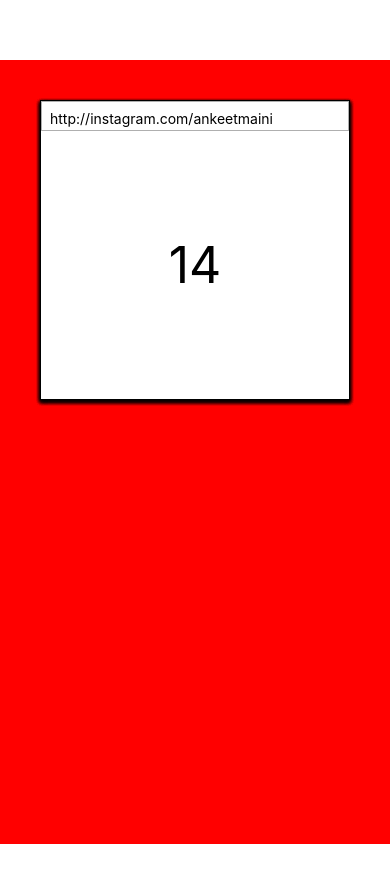
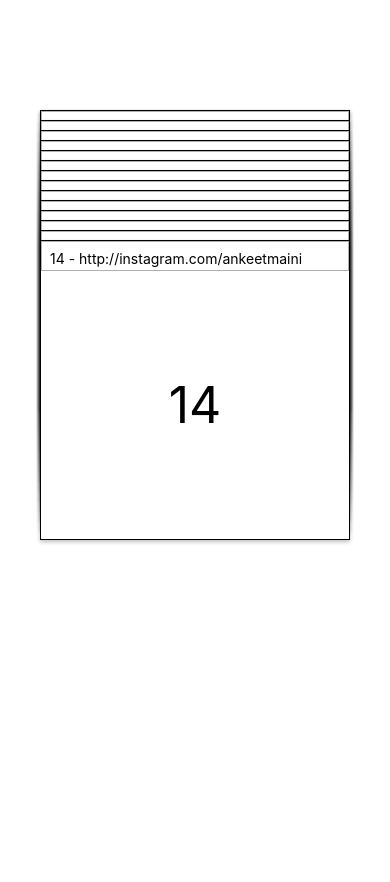
Before and after one commit to ankeetmaini/rn-animation-chrome-android, a React Native app: screen / in a window 390 px wide. Shown: the top 882 px of the page. Before the commit the page ends 844 px from the top, so only its background shows below. Built offline with nearby package versions, Linux system fonts and the light colour scheme.

Commit message:
Fix slide down animation

```diff
--- a/src/Card.tsx
+++ b/src/Card.tsx
@@ -7,7 +7,7 @@ const Card: FunctionComponent<Props> = ({ index }) => {
   return (
     <View style={[styles.container]} pointerEvents="none">
       <View style={[styles.url]}>
-        <Text>http://instagram.com/ankeetmaini</Text>
+        <Text>{index} - http://instagram.com/ankeetmaini</Text>
       </View>
       <View style={styles.body}>
         <Text style={{ fontSize: 50 }}>{index}</Text>
--- a/src/Root.tsx
+++ b/src/Root.tsx
@@ -1,4 +1,4 @@
-import React, { useRef } from "react";
+import React, { useRef, useState } from "react";
 import {
   StyleSheet,
   SafeAreaView,
@@ -10,62 +10,74 @@ import Card from "./Card";
 
 const TOTAL_CARDS = 15;
 const DRAG_AMOUNT = 100;
-const CARDS_ARRAY = Array.from({ length: TOTAL_CARDS });
+const CARDS_ARRAY = Array.from({ length: TOTAL_CARDS }).fill(0);
+const SHADOW_AMOUNT = 10;
+
+const getRange = (
+  length: number,
+  i: number,
+  position: "first" | "last" | "middle"
+) => {
+  const highestIndex = length - 1;
+  if (position === "first") {
+    return {
+      inputRange: [0, 0],
+      outputRange: [SHADOW_AMOUNT, SHADOW_AMOUNT]
+    };
+  }
+  if (position === "last") {
+    return {
+      inputRange: [0, (SHADOW_AMOUNT + DRAG_AMOUNT) * i],
+      outputRange: [i * SHADOW_AMOUNT, (SHADOW_AMOUNT + DRAG_AMOUNT) * i]
+    };
+  }
+
+  return {
+    inputRange: [
+      0,
+      (highestIndex - i) * (SHADOW_AMOUNT + DRAG_AMOUNT),
+      highestIndex * (SHADOW_AMOUNT + DRAG_AMOUNT)
+    ],
+    outputRange: [
+      i * SHADOW_AMOUNT,
+      i * SHADOW_AMOUNT,
+      i * (SHADOW_AMOUNT + DRAG_AMOUNT)
+    ]
+  };
+};
 
 export default function Root() {
   const animationValue = useRef(new Animated.Value(0)).current;
-  let startPanY = useRef(0).current;
+  let _startPanY = useRef(0).current;
   let totalPanY = useRef(0).current;
   const panResponder = useRef(
     PanResponder.create({
       onMoveShouldSetPanResponder: () => true,
       onPanResponderGrant: (_, { y0 }) => {
-        startPanY = y0;
+        _startPanY = y0;
       },
       onPanResponderMove: (_, { moveY }) => {
-        totalPanY += moveY - startPanY;
-        startPanY = moveY;
+        totalPanY += moveY - _startPanY;
+        _startPanY = moveY;
         animationValue.setValue(totalPanY);
       }
     })
   ).current;
-
-  animationValue.addListener(v => console.log("AnimationValue: ", v.value));
-
   return (
     <SafeAreaView style={styles.container}>
-      <View
-        {...panResponder.panHandlers}
-        style={[StyleSheet.absoluteFill, { backgroundColor: "red" }]}
-      >
+      <View {...panResponder.panHandlers} style={[StyleSheet.absoluteFill]}>
         {CARDS_ARRAY.map((_, i) => {
-          const variableAmount = TOTAL_CARDS - i - 1 || TOTAL_CARDS - 1;
-          console.log({ variableAmount, i });
-          const inputRange = [
-            0,
-            variableAmount * DRAG_AMOUNT,
-            variableAmount * DRAG_AMOUNT + DRAG_AMOUNT
-          ];
-          const outputRange = [
-            0,
-            0,
-            variableAmount * DRAG_AMOUNT + DRAG_AMOUNT
-          ];
-
+          const label =
+            i === 0 ? "first" : i === TOTAL_CARDS - 1 ? "last" : "middle";
+          const range = getRange(CARDS_ARRAY.length, i, label);
           const translateY = animationValue.interpolate({
-            inputRange,
-            outputRange,
+            ...range,
             extrapolate: "clamp"
           });
-          // console.log(values, animationValue);
           return (
             <Animated.View
               key={i}
-              style={[
-                { transform: [{ translateY }] },
-                StyleSheet.absoluteFill,
-                {}
-              ]}
+              style={[{ transform: [{ translateY }] }, StyleSheet.absoluteFill]}
             >
               <Card index={i} />
             </Animated.View>
```
